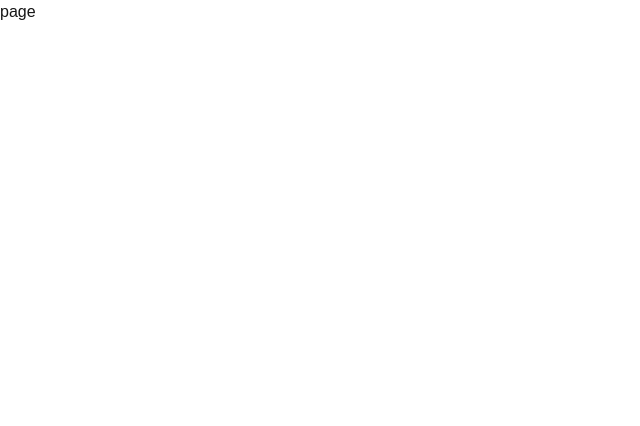
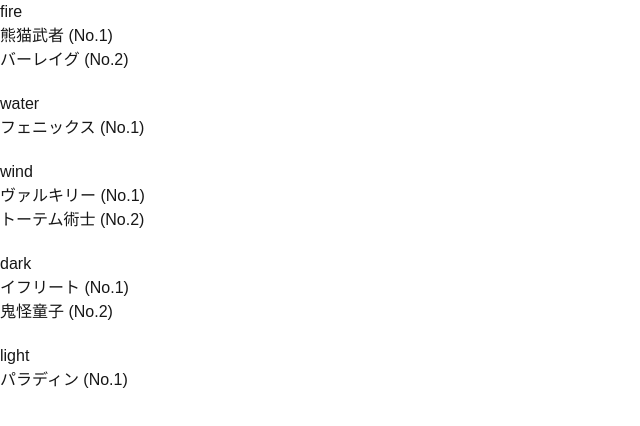
Before and after one commit to CodeHub-Aki/Sky-Arena-Compounding, a Next.js app: page /home in a window 1280 px wide. Shown: the top 426 px of the page, without its empty margins (0-640 px from the left). Built offline with nearby package versions, Linux system fonts and the light colour scheme.

Commit message:
モンスターの仮配列でタイプ＆ナンバーをもとに表示順番を調整

```diff
--- a/app/home/page.jsx
+++ b/app/home/page.jsx
@@ -1,9 +1,53 @@
-import React from 'react'
+import React from 'react';
 
 const page = () => {
+
+  const arase = [
+    { name: 'イフリート', type: 'dark', number: 1 },
+    { name: '熊猫武者', type: 'fire', number: 1 },
+    { name: 'バーレイグ', type: 'fire', number: 2 },
+    { name: '鬼怪童子', type: 'dark', number: 2 },
+    { name: 'フェニックス', type: 'water', number: 1 },
+    { name: 'トーテム術士', type: 'wind', number: 2 },
+    { name: 'パラディン', type: 'light', number: 1 },
+    { name: 'ヴァルキリー', type: 'wind', number: 1 },
+  ];
+
+  // タイプ表示順を設定
+  const typeOrder = ['fire', 'water', 'wind', 'dark', 'light'];
+
+  // 配列を作成
+  const groupedByType = {};
+
+  // forEachでaraseを繰り返し処理
+  arase.forEach((item) => {
+    // 新しいタイプなら新しい配列を作る
+    if (!groupedByType[item.type]) {
+      groupedByType[item.type] = [];
+    }
+    groupedByType[item.type].push(item);
+  });
+
   return (
-    <div>page</div>
-  )
-}
+    <div>
+      {typeOrder.map((type) => (
+        groupedByType[type] && (
+          <div key={type} style={{ marginBottom: "20px" }}>
+            <h2>{type}</h2>
+            <ul>
+              {groupedByType[type]
+                .sort((a, b) => a.number - b.number) // number順にソート
+                .map((item, index) => (
+                  <li key={index}>
+                    {item.name} (No.{item.number})
+                  </li>
+                ))}
+            </ul>
+          </div>
+        )
+      ))}
+    </div>
+  );
+};
 
-export default page
+export default page;
```
